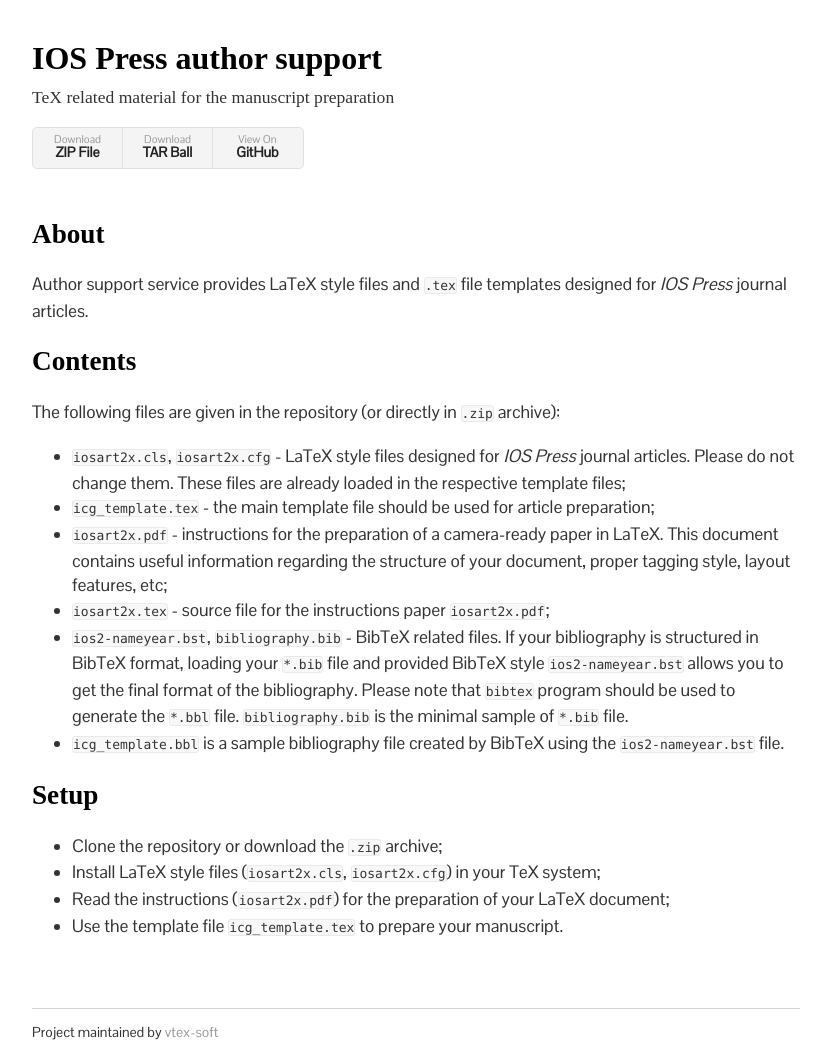
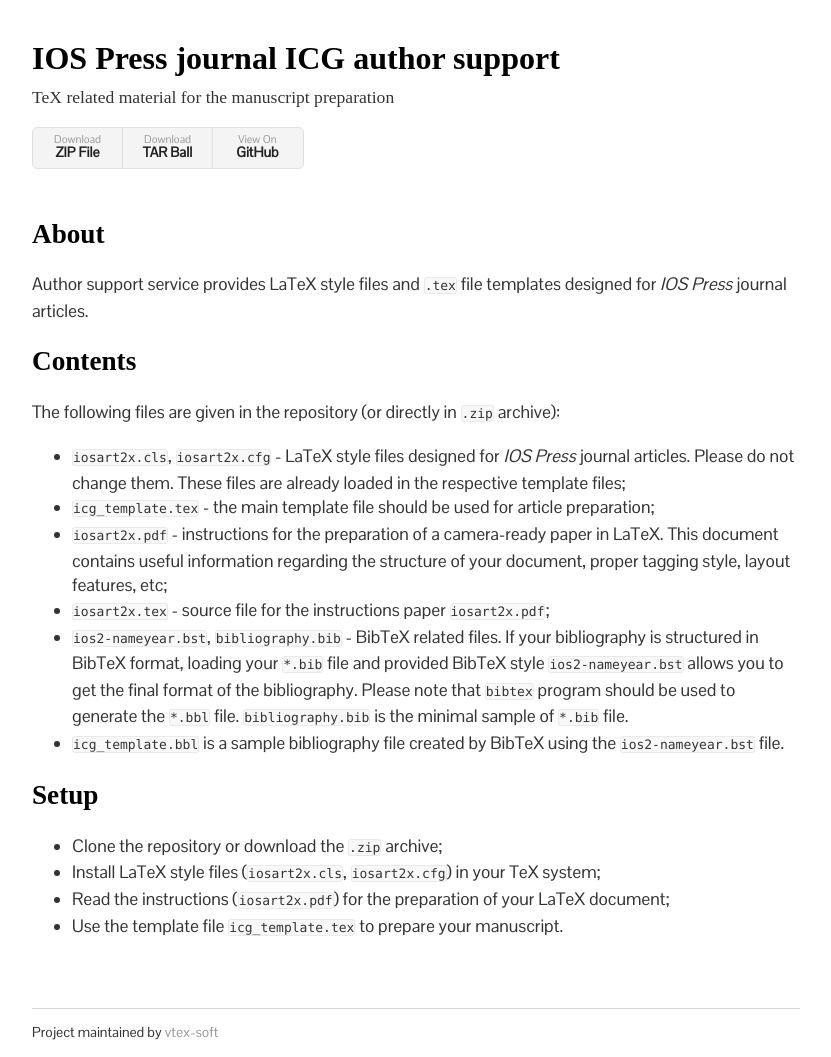
Before and after one commit to vtex-soft/texsupport.iospress-icg, a Jekyll site: the page built from README.md, in a window 1280 px wide. Shown: the whole page, without its empty margins (224-1055 px from the left). Built offline with Jekyll 4.4.1, drawn with Linux system fonts in a browser that asks for light colours; some web fonts are replaced; our own code applies the rules of GitHub Pages for plain Markdown files.

Commit message:
full title

```diff
--- a/_config.yml
+++ b/_config.yml
@@ -1,3 +1,3 @@
-title: IOS Press author support
+title: IOS Press journal ICG author support
 description: TeX related material for the manuscript preparation
 show_downloads: true
```
